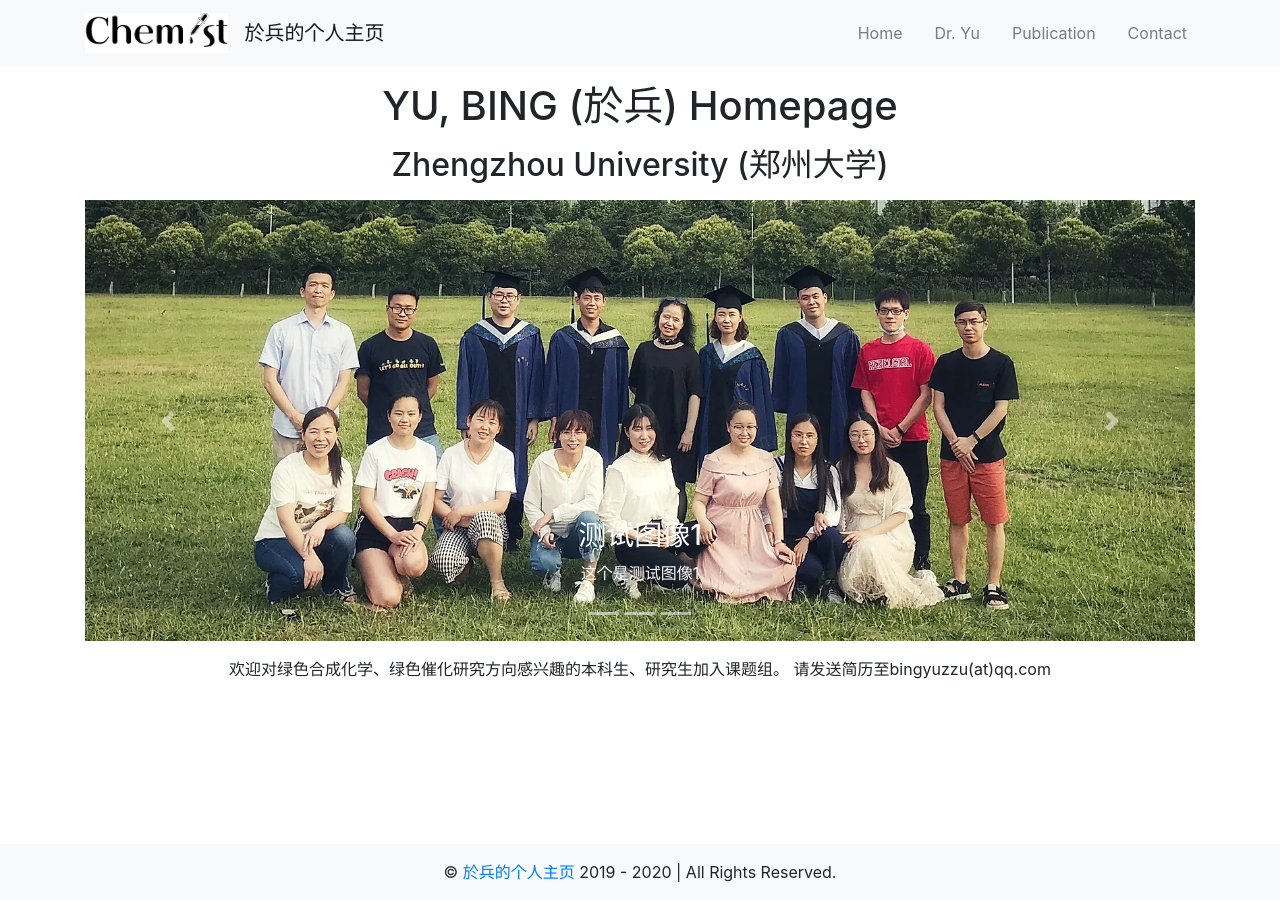
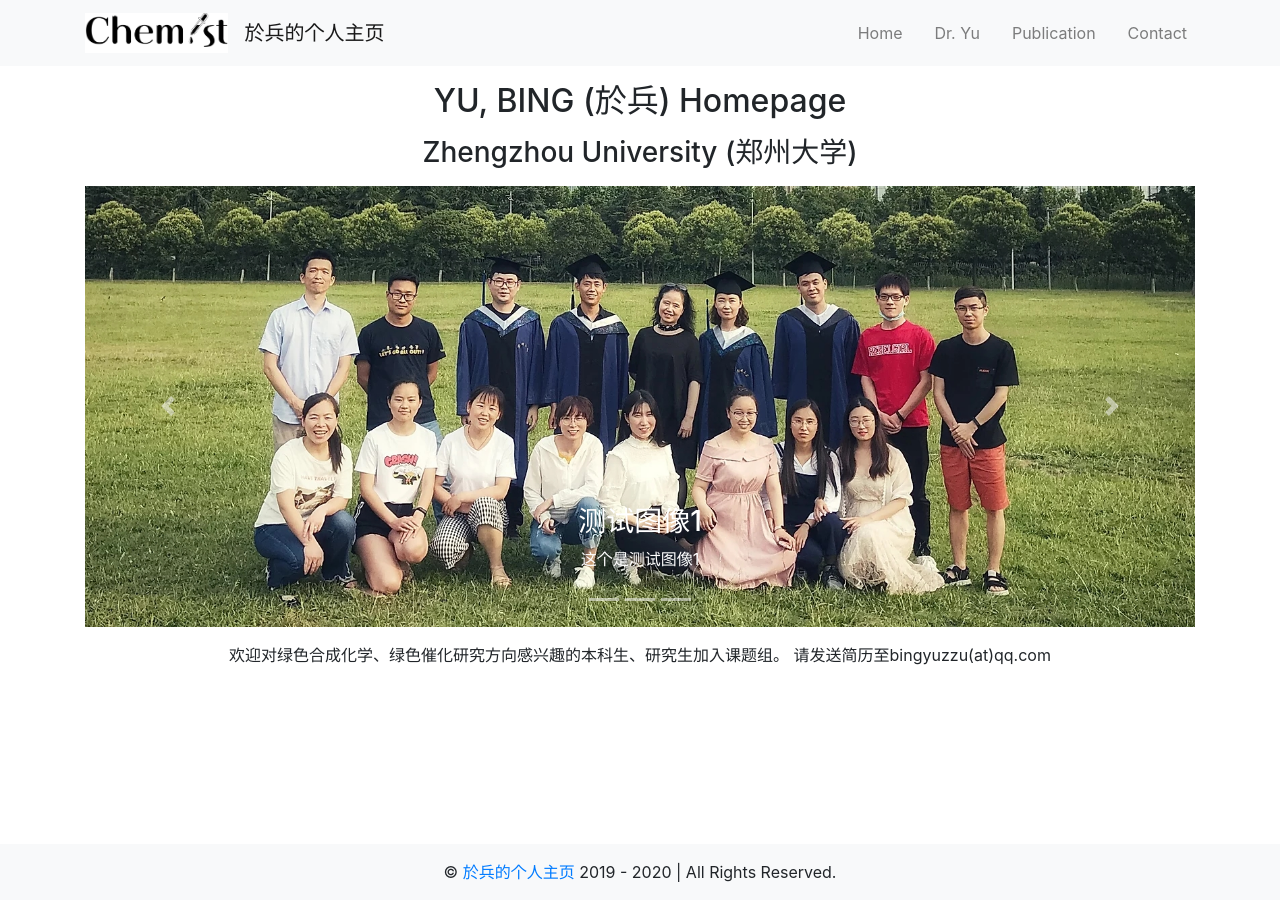
Before and after one commit to bingyuzzu/bingyuzzu.github.io, a Jekyll site: the page built from index.html, in a window 1280 px wide. Built offline with Jekyll 4.4.1, drawn with Linux system fonts in a browser that asks for light colours; the list of posts is cut into pages by our own code.

Commit message:
Update index.html

```diff
--- a/index.html
+++ b/index.html
@@ -3,9 +3,9 @@ title: Home
 layout: page
 permalink: /index.html
 ---
-<center><h1 class="mt-3 mb-3">YU, BING (於兵) Homepage</h1></center>
+<center><h2 class="mt-3 mb-3">YU, BING (於兵) Homepage</h1></center>
 
-<center><h2 class="mt-3 mb-3">Zhengzhou University (郑州大学)</h2></center>
+<center><h3 class="mt-3 mb-3">Zhengzhou University (郑州大学)</h2></center>
 
 {%- include slider.html -%}
 
```
